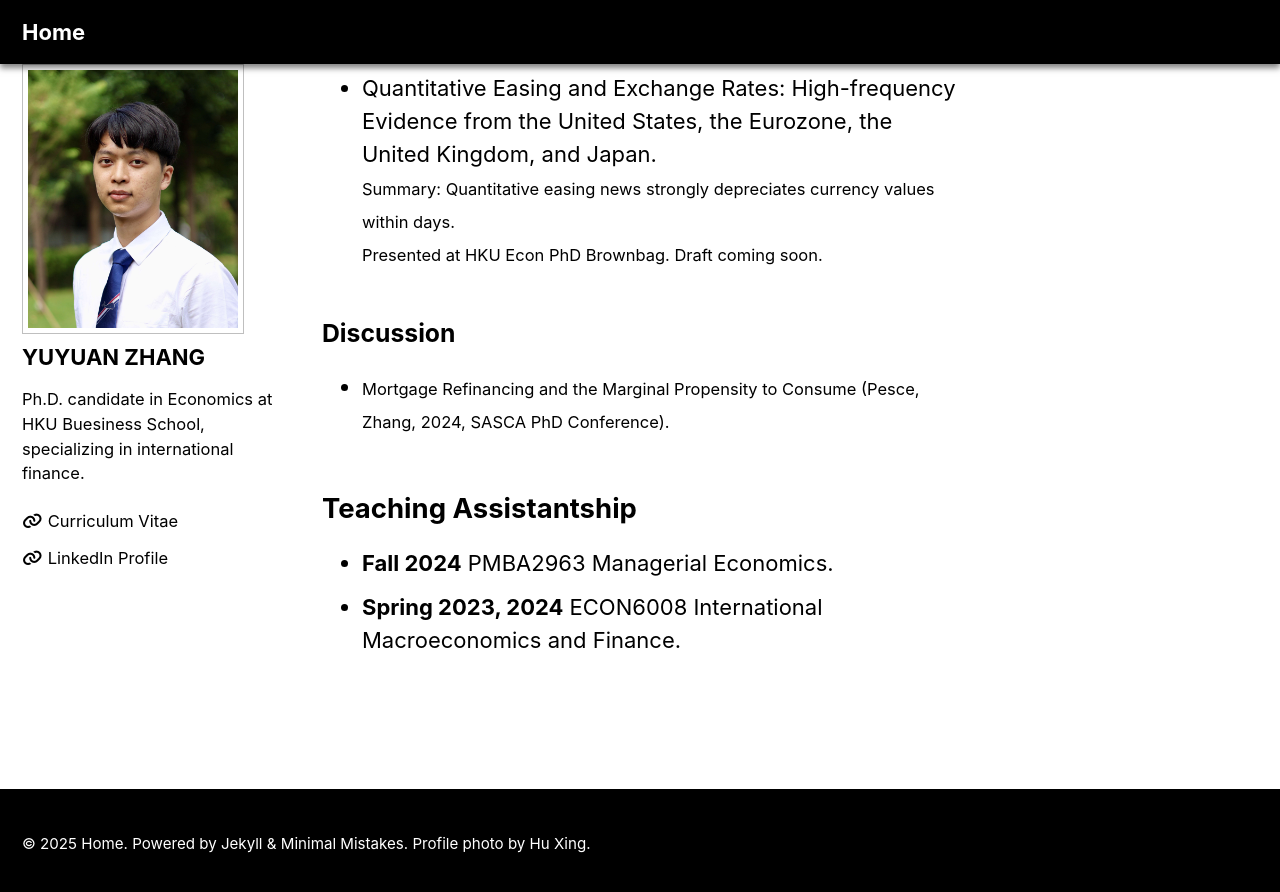
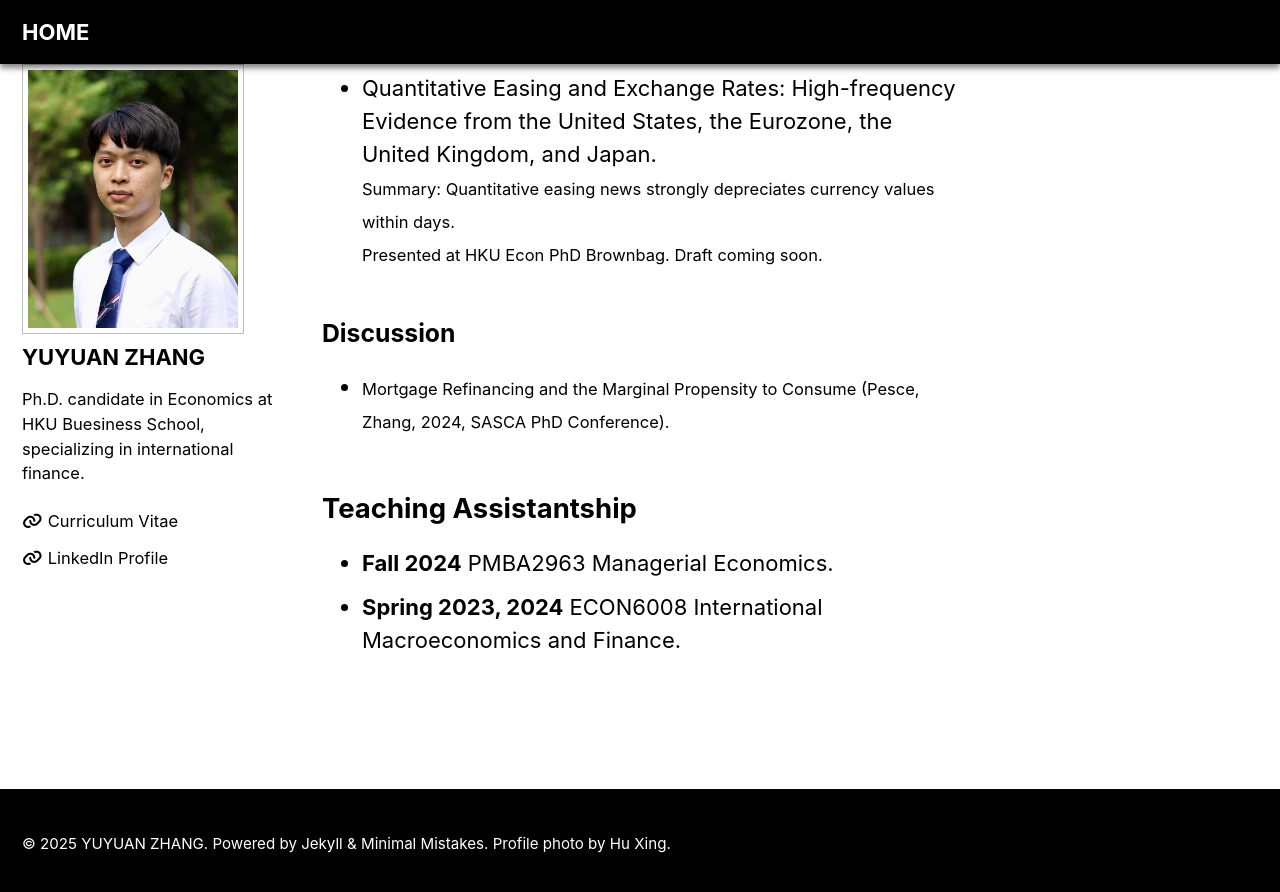
Before and after one commit to yuyuanecon/yuyuanecon.github.io, a Jekyll site: the page built from index.html, in a window 1280 px wide and 900 px high, scrolled down 903 px. Shown: the top 892 px of the window. Built offline with Jekyll 4.4.1, drawn with Linux system fonts in a browser that asks for light colours; cached includes are drawn as plain includes; the list of posts is cut into pages by our own code.

Commit message:
Update _config.yml

```diff
--- a/_config.yml
+++ b/_config.yml
@@ -17,7 +17,7 @@ minimal_mistakes_skin    : "contrast" # "air", "aqua", "dark", "default" "dirt",
 # Site Settings
 locale                   : "en-US"
 rtl                      : # true, false (default) # turns direction of the page into right to left for RTL languages
-title                    : "Home"
+title                    : "YUYUAN ZHANG"
 title_separator          : "-"
 subtitle                 : # site tagline that appears below site title in masthead
 name                     : "YUYUAN ZHANG"
@@ -27,7 +27,7 @@ baseurl                  : # the subpath of your site, e.g. "/blog"
 repository               : "yuyuanecon/yuyuanecon.github.io" # GitHub username/repo-name e.g. "mmistakes/minimal-mistakes"
 teaser                   : # path of fallback teaser image, e.g. "/assets/images/500x300.png"
 logo                     : # path of logo image to display in the masthead, e.g. "/assets/images/88x88.png"
-masthead_title           : # overrides the website title displayed in the masthead, use " " for no title
+masthead_title           : "HOME" # overrides the website title displayed in the masthead, use " " for no title
 breadcrumbs              : # true, false (default)
 words_per_minute         : 200
 enable_copy_code_button  : # true, false (default)
```
